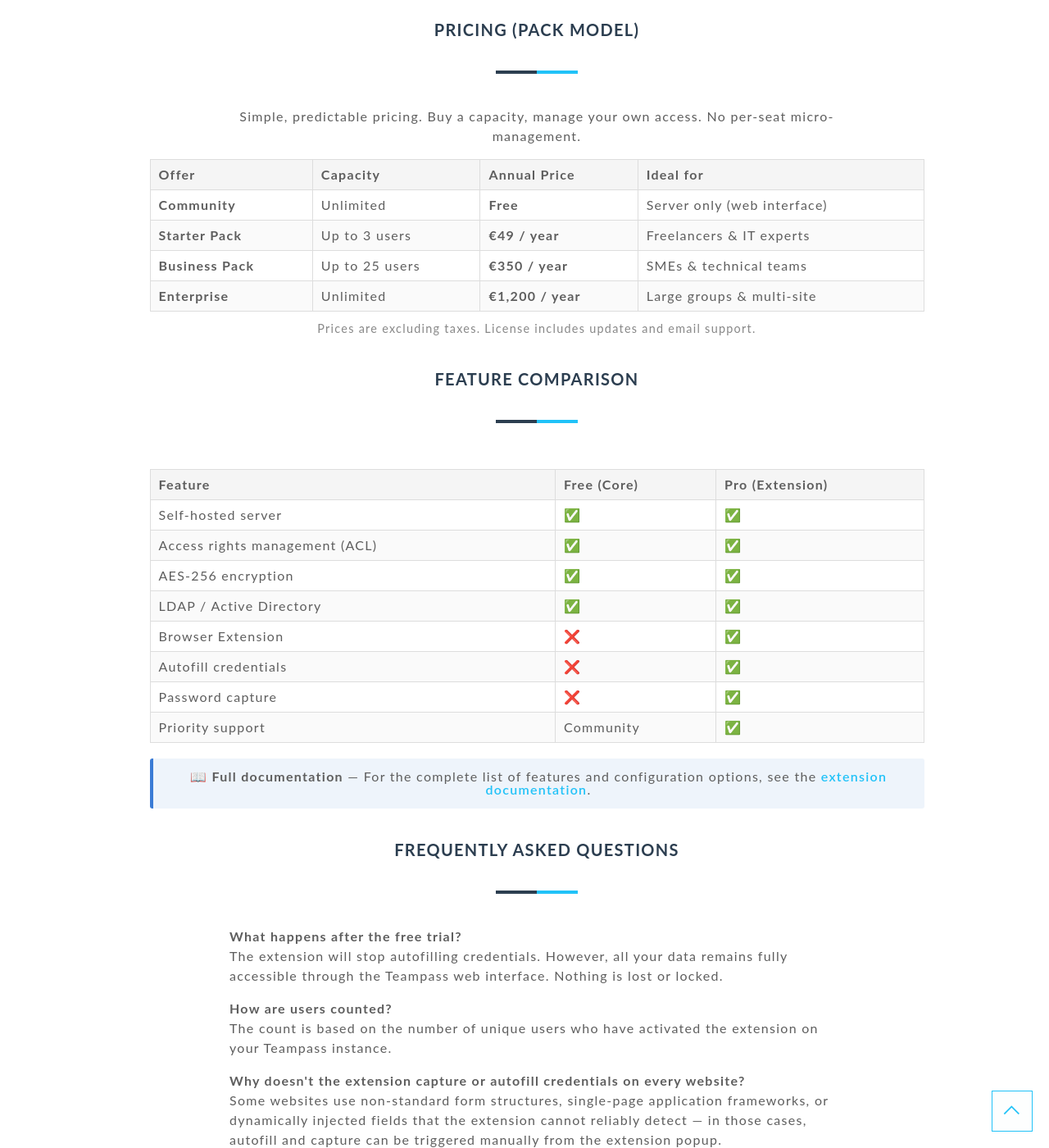
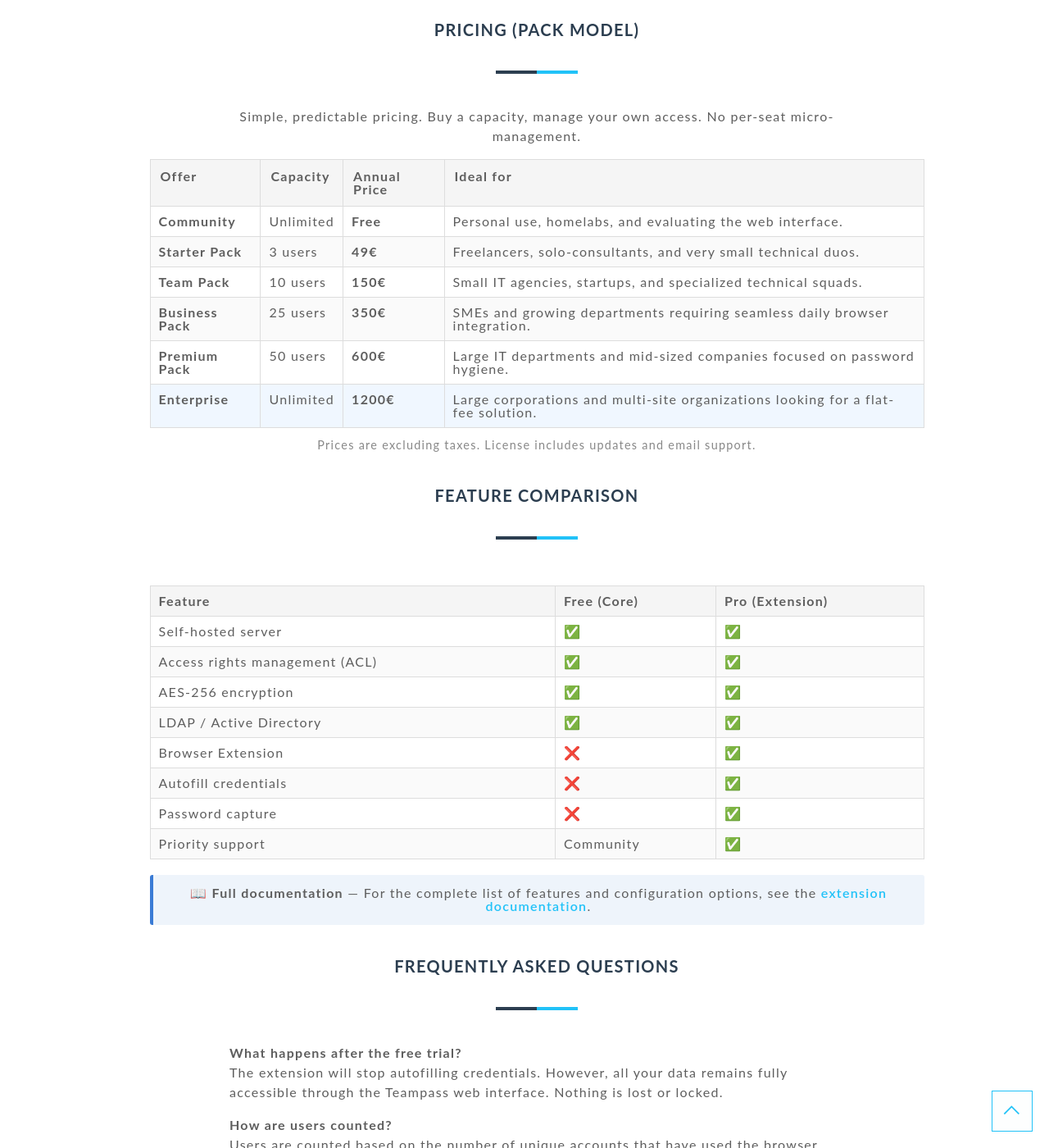
Before and after one commit to nilsteampassnet/siteweb, a Jekyll site: the page built from extension.html, in a window 1280 px wide and 1400 px high, scrolled down 1522 px. Shown: the whole window at 82% size. Built offline with Jekyll 4.4.1, drawn with Linux system fonts in a browser that asks for light colours; some of the changed text lies outside the part shown.

Commit message:
Improved Extension page

```diff
--- a/extension.html
+++ b/extension.html
@@ -74,10 +74,10 @@
         <table class="table" style="width:100%; border-collapse:collapse; margin-top:1em;">
           <thead>
             <tr style="background:#f5f5f5;">
-              <th style="padding:10px; border:1px solid #ddd;">Offer</th>
-              <th style="padding:10px; border:1px solid #ddd;">Capacity</th>
-              <th style="padding:10px; border:1px solid #ddd;">Annual Price</th>
-              <th style="padding:10px; border:1px solid #ddd;">Ideal for</th>
+              <th style="padding:12px; border:1px solid #ddd; text-align:left;">Offer</th>
+              <th style="padding:12px; border:1px solid #ddd; text-align:left;">Capacity</th>
+              <th style="padding:12px; border:1px solid #ddd; text-align:left;">Annual Price</th>
+              <th style="padding:12px; border:1px solid #ddd; text-align:left;">Ideal for</th>
             </tr>
           </thead>
           <tbody>
@@ -85,25 +85,37 @@
               <td style="padding:10px; border:1px solid #ddd;"><strong>Community</strong></td>
               <td style="padding:10px; border:1px solid #ddd;">Unlimited</td>
               <td style="padding:10px; border:1px solid #ddd;"><strong>Free</strong></td>
-              <td style="padding:10px; border:1px solid #ddd;">Server only (web interface)</td>
+              <td style="padding:10px; border:1px solid #ddd;">Personal use, homelabs, and evaluating the web interface.</td>
             </tr>
             <tr style="background:#fafafa;">
               <td style="padding:10px; border:1px solid #ddd;"><strong>Starter Pack</strong></td>
-              <td style="padding:10px; border:1px solid #ddd;">Up to 3 users</td>
-              <td style="padding:10px; border:1px solid #ddd;"><strong>€49 / year</strong></td>
-              <td style="padding:10px; border:1px solid #ddd;">Freelancers &amp; IT experts</td>
+              <td style="padding:10px; border:1px solid #ddd;">3 users</td>
+              <td style="padding:10px; border:1px solid #ddd;"><strong>49€</strong></td>
+              <td style="padding:10px; border:1px solid #ddd;">Freelancers, solo-consultants, and very small technical duos.</td>
             </tr>
             <tr>
-              <td style="padding:10px; border:1px solid #ddd;"><strong>Business Pack</strong></td>
-              <td style="padding:10px; border:1px solid #ddd;">Up to 25 users</td>
-              <td style="padding:10px; border:1px solid #ddd;"><strong>€350 / year</strong></td>
-              <td style="padding:10px; border:1px solid #ddd;">SMEs &amp; technical teams</td>
+              <td style="padding:10px; border:1px solid #ddd;"><strong>Team Pack</strong></td>
+              <td style="padding:10px; border:1px solid #ddd;">10 users</td>
+              <td style="padding:10px; border:1px solid #ddd;"><strong>150€</strong></td>
+              <td style="padding:10px; border:1px solid #ddd;">Small IT agencies, startups, and specialized technical squads.</td>
             </tr>
             <tr style="background:#fafafa;">
+              <td style="padding:10px; border:1px solid #ddd;"><strong>Business Pack</strong></td>
+              <td style="padding:10px; border:1px solid #ddd;">25 users</td>
+              <td style="padding:10px; border:1px solid #ddd;"><strong>350€</strong></td>
+              <td style="padding:10px; border:1px solid #ddd;">SMEs and growing departments requiring seamless daily browser integration.</td>
+            </tr>
+            <tr>
+              <td style="padding:10px; border:1px solid #ddd;"><strong>Premium Pack</strong></td>
+              <td style="padding:10px; border:1px solid #ddd;">50 users</td>
+              <td style="padding:10px; border:1px solid #ddd;"><strong>600€</strong></td>
+              <td style="padding:10px; border:1px solid #ddd;">Large IT departments and mid-sized companies focused on password hygiene.</td>
+            </tr>
+            <tr style="background:#f0f7ff;">
               <td style="padding:10px; border:1px solid #ddd;"><strong>Enterprise</strong></td>
               <td style="padding:10px; border:1px solid #ddd;">Unlimited</td>
-              <td style="padding:10px; border:1px solid #ddd;"><strong>€1,200 / year</strong></td>
-              <td style="padding:10px; border:1px solid #ddd;">Large groups &amp; multi-site</td>
+              <td style="padding:10px; border:1px solid #ddd;"><strong>1200€</strong></td>
+              <td style="padding:10px; border:1px solid #ddd;">Large corporations and multi-site organizations looking for a flat-fee solution.</td>
             </tr>
           </tbody>
         </table>
@@ -194,7 +206,7 @@
         The extension will stop autofilling credentials. However, all your data remains fully accessible through the Teampass web interface. Nothing is lost or locked.</p>
 
         <p><strong>How are users counted?</strong><br />
-        The count is based on the number of unique users who have activated the extension on your Teampass instance.</p>
+        Users are counted based on the number of unique accounts that have used the browser extension during each month.</p>
 
         <p><strong>Why doesn't the extension capture or autofill credentials on every website?</strong><br />
         Some websites use non-standard form structures, single-page application frameworks, or dynamically injected fields that the extension cannot reliably detect — in those cases, autofill and capture can be triggered manually from the extension popup.</p>
```
Also changed, not shown: 1 other file.
